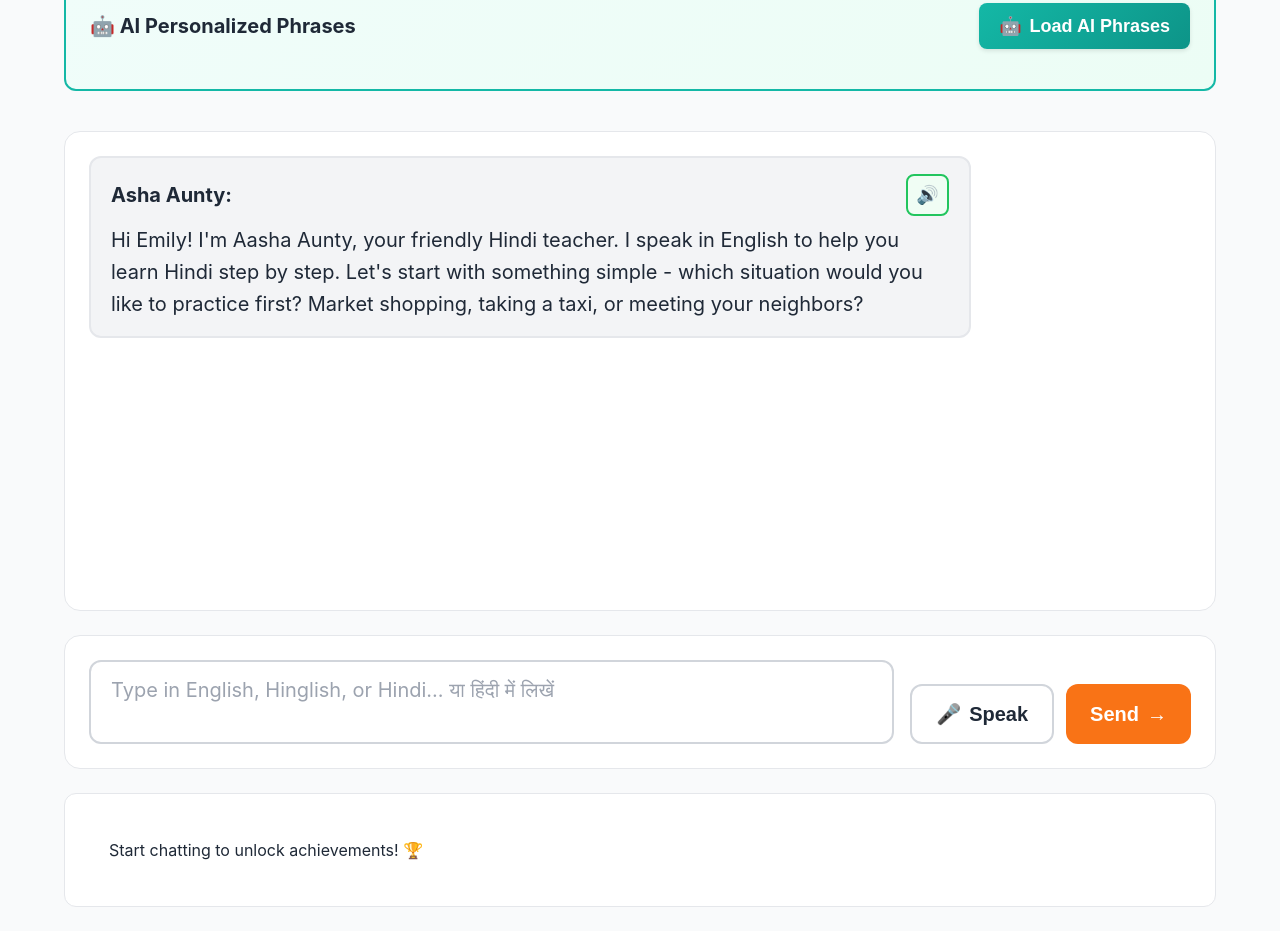
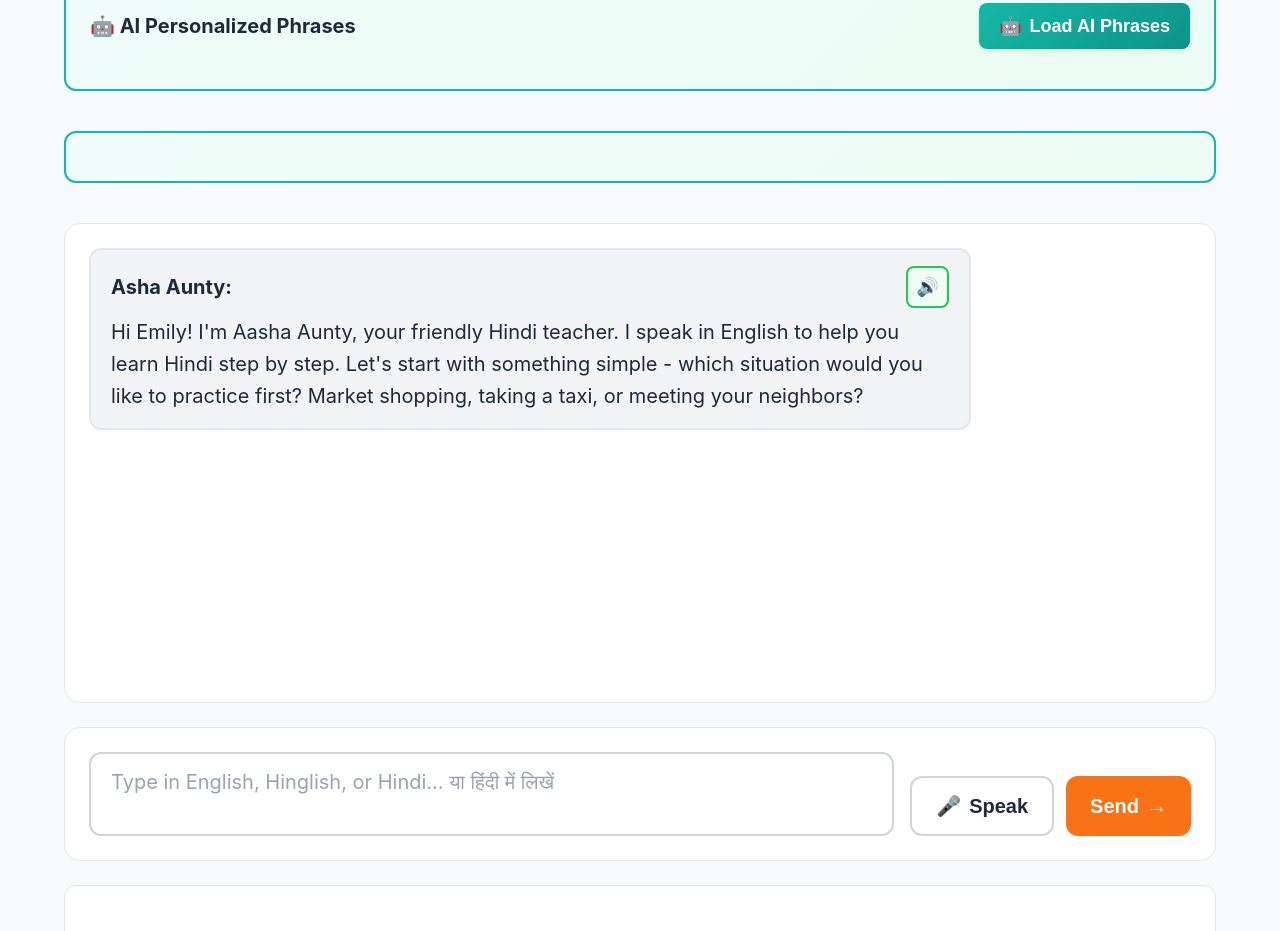
Before and after one commit to jonathanreesk/namastemily, a website: page public/index.html in a window 1280 px wide. Shown: the part 780-1711 px from the top of the page. Drawn offline with Linux system fonts and the light colour scheme.

Commit message:
Show where AI phrases appear

```diff
--- a/public/index.html
+++ b/public/index.html
@@ -70,6 +70,8 @@
 
     <section id="aiPhrasesBar" class="ai-phrases"></section>
 
+    <section id="aiPhrasesBar" class="ai-phrases"></section>
+
     <section id="chat" class="chat">
       <div class="msg assistant">
         <strong>Asha Aunty:</strong> Namaste Emily ji! Ready for today's Hindi adventure? 🌟
```
